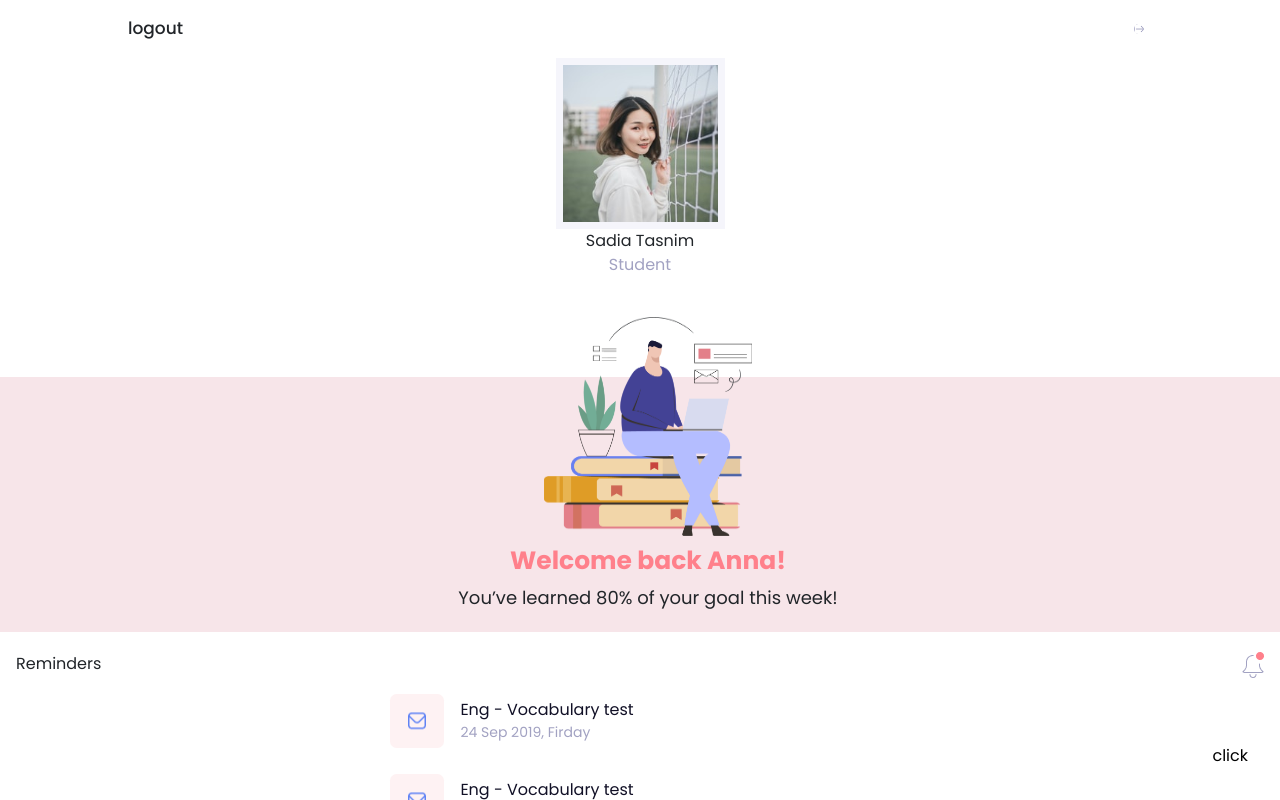
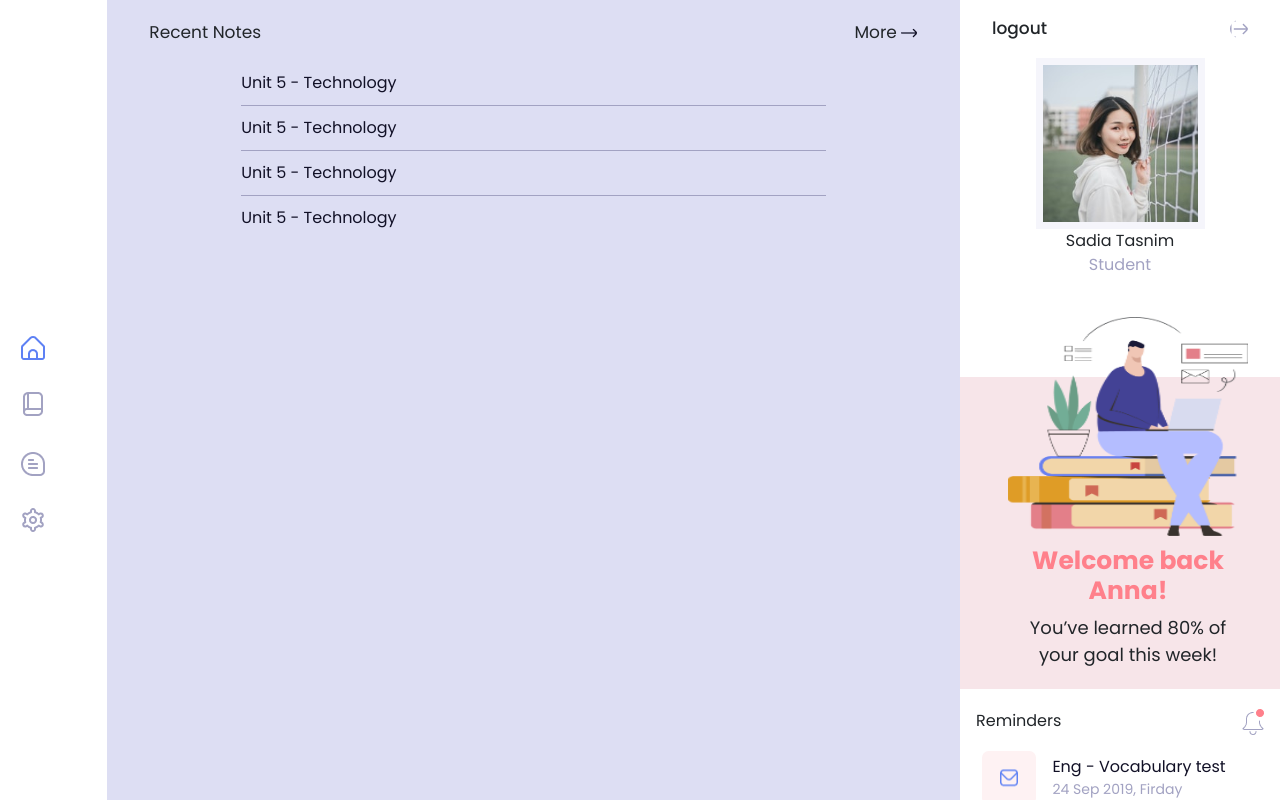
Before and after one commit to DihanAbir/Note--MERN, a React (Create React App) app: page /dashboard in a window 1280 px wide. Shown: the top 800 px of the page. Built offline with nearby package versions, Linux system fonts and the light colour scheme; a web font is replaced by a local one.

Commit message:
git done

```diff
--- a/src/Mycss/Dashboard.css
+++ b/src/Mycss/Dashboard.css
@@ -18,6 +18,15 @@ li {
 body {
   box-sizing: border-box;
 }
+
+/* global css */
+.show-it {
+  display: block;
+}
+.show-it {
+  display: none;
+}
+/* global css */
 
 /* start the css style */
 
@@ -120,6 +129,8 @@ body {
 .dashboard .reminders .body {
   width: 80%;
   /* margin: 0 auto; */
+  margin-left: 1rem;
+  margin-right: 1rem;
   display: flex;
   padding-bottom: 10px;
   justify-content: center;
@@ -297,6 +308,75 @@ body {
 
 /* Small tablet styles */
 @media screen and (min-width: 620px) {
+  .grid {
+    grid-auto-flow: row;
+  }
+  .menu {
+    grid-column: 1/3;
+    grid-row: 1;
+  }
+  .middle {
+    grid-column: 3/10;
+    grid-row: 1;
+  }
+  .profile-info {
+    grid-column: 10/13;
+    grid-row: 1;
+  }
+  .dashboard .menu button {
+    position: relative;
+  }
+
+  .dashboard .menu {
+    grid-column: 1/2;
+    grid-row: 1;
+    /* grid-row: 3; */
+  }
+
+  .dashboard .middle {
+    grid-column: 2/10;
+    grid-row: 1;
+  }
+  .dashboard .profile-info {
+    grid-column: 10/13;
+    grid-row: 1;
+  }
+
+  .dashboard .welcome-back img {
+    width: 100%;
+  }
+
+  .dashboard .menu ul {
+    position: relative;
+    bottom: 0px;
+    /* right: 0; */
+  }
+  .dashboard .menu ul li {
+    flex-direction: row;
+  }
+  .dashboard .menu button {
+    background-color: transparent;
+    padding: 0;
+  }
+  .dashboard .profile-info span img {
+    width: 100%;
+  }
+
+  .dashboard .menu .name {
+    display: none;
+  }
+
+  .dashboard .menu nav ul {
+    position: fixed;
+    left: 0;
+    top: 40%;
+  }
+  .dashboard .menu ul .logo {
+    display: flex;
+    padding-top: 1em;
+    padding-left: 0.3em;
+    padding-bottom: 1em;
+  }
 }
 
 /* larger tablet & laptop */
--- a/src/screen/Dashboard.js
+++ b/src/screen/Dashboard.js
@@ -24,6 +24,7 @@ const Dashboard = () => {
     const [style, setStyle] = useState('hide-nav')
     const [buttonState, setButtonState] = useState('');
     const [showPage, setShowPage] = useState('dashboard')
+    const [hideNavButton, setHidenavButton] = useState(false);
 
     const handleclick = (e) => {
         if(style ==='show-nav'){
@@ -37,9 +38,19 @@ const Dashboard = () => {
         }
     }
 
+
+
     useEffect(()=>{
-        showPage
-    },[])
+        if(window.innerWidth > 620){
+            setStyle('show-nav')
+            setHidenavButton(true);
+            // const navbutton = window.document.getElementById('navbutton');
+            // navbutton.style.display="none"
+        }else{
+            setHidenavButton(false)
+        }
+
+    },[hideNavButton, window.innerWidth, setHidenavButton])
 
     return (
         <div className="dashboard grid">
@@ -63,26 +74,22 @@ const Dashboard = () => {
                             <div className="logo"><img src={settings} alt="" srcset="" /></div>
                             <div className="name">Setting</div>
                         </li>
+
                     </ul>
                 </nav>
-
-                    {/* <div className={`${buttonState}`} onClick={(e)=>handleclick(e)}>
-                        <div class="bar1"></div>
-                        <div class="bar2"></div>
-                        <div class="bar3"></div>
-                    </div> */}
-                    <button onClick={handleclick}>
+                <nav>
+                    <button
+                        className={hideNavButton ? 'show-it' : 'hide-it'}
+                        onClick={handleclick}
+                    >
                         click
                     </button>
-
-
-                <div className="nav-button">
-
-                </div>
+                </nav>
             </div>
             {/* menu */}
 
             {/* middle */}
+                {/* show specific file by button click */}
             <div className="middle">
                 {showPage === 'settings' && <Settings />}
                 {showPage === 'dashboard' && <Maindashboard />}
```
